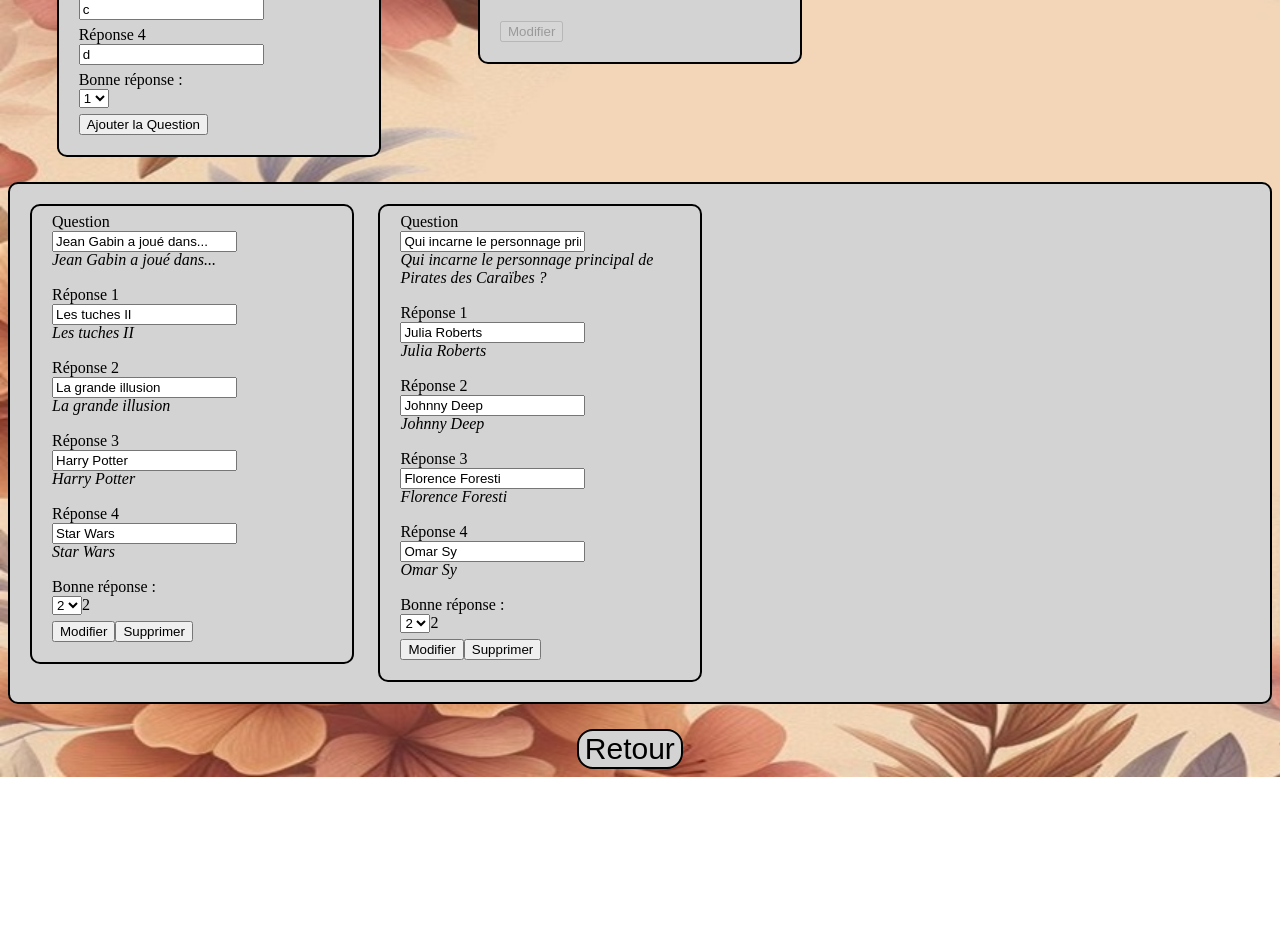
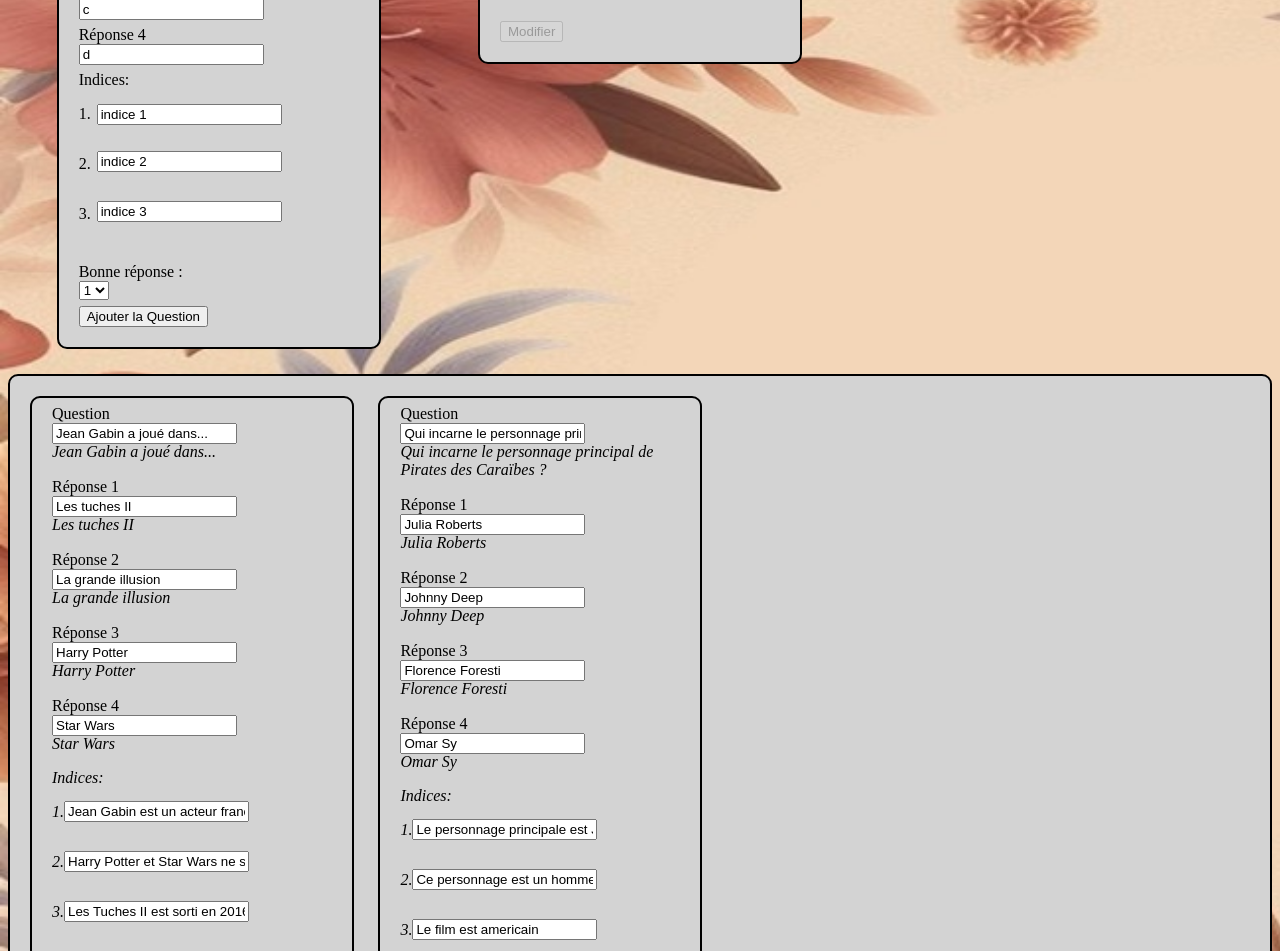
Before and after one commit to 2019-2020-ps6/2023-2024-ps6-dndeveloppers, an Angular app in the folder front-end/: page /home/gestionQuiz/editQuiz/1 in a window 1280 px wide. Shown: the part 360-1311 px from the top of the page. Before the commit the page ends 1137 px from the top, so only its background shows below. Built offline with nearby package versions, Linux system fonts and the light colour scheme.

Commit message:
#57 Ajout des indices

```diff
--- a/front-end/src/app/quiz/quiz/quiz.component.html
+++ b/front-end/src/app/quiz/quiz/quiz.component.html
@@ -12,6 +12,7 @@
         <app-comeBack class="returnButton" [destination]="'quizList'"></app-comeBack>
     </div>
 </section>
+
 
 <div class="popup" *ngIf="tutorielView">
     <p class="gras">Aide ?</p>
--- a/front-end/src/app/quizGestion/addQuestion/addQuestion.component.html
+++ b/front-end/src/app/quizGestion/addQuestion/addQuestion.component.html
@@ -31,6 +31,24 @@
             </label><br/>
         </section>
 
+        <section class="indent">
+            <label> Indices:<br>
+                <div class="DAindice">
+                    <p>1.</p>
+                    <input class="input-custom" type="text" id="i1" [formControlName]="'i1'" required>
+                </div>
+                <div class="DAindice">
+                    <p>2.</p>
+                    <input class="input-custom" type="text" id="i2" [formControlName]="'i2'" required>
+                </div>
+                <div class="DAindice">
+                    <p>3.</p>
+                    <input class="input-custom" type="text" id="i3" [formControlName]="'i3'" required>
+                </div>
+
+            </label><br/>
+        </section>
+
         <section  class="indent">
             <label>Bonne réponse : <br>
                 <select name="theme-field" id="goodAnswer" [formControlName]="'goodAnswer'" required>
--- a/front-end/src/app/quizGestion/addQuestion/addQuestion.component.scss
+++ b/front-end/src/app/quizGestion/addQuestion/addQuestion.component.scss
@@ -14,3 +14,18 @@
 .indent{
     margin-top: 2%;
 }
+
+#i1{
+    margin-top: 2%;
+}
+
+#i1, #i2, #i3{
+    margin-bottom: 2%;
+    margin-left: 2%;
+    height: 3%;
+}
+
+.DAindice{
+    display: flex;
+    align-items: center;
+}
--- a/front-end/src/app/quizGestion/addQuestion/addQuestion.component.ts
+++ b/front-end/src/app/quizGestion/addQuestion/addQuestion.component.ts
@@ -1,7 +1,7 @@
 import { Component, Input, OnInit } from "@angular/core";
 import { FormGroup, FormBuilder } from "@angular/forms";
-import { Answer_Model1, Answer_Model2, Answer_Model3, Answer_Model4, Question_Model } from "src/mocks/quiz-list.mock";
-import { Answer, Question } from "src/models/question.models";
+import { Answer_Model1, Answer_Model2, Answer_Model3, Answer_Model4, Question_Model, Indice_Model1, Indice_Model2, Indice_Model3} from "src/mocks/quiz-list.mock";
+import { Answer, Question, Indice } from "src/models/question.models";
 import { QuizService } from "src/services/quiz.service";
 
 
@@ -21,6 +21,9 @@ export class AddQuestionComponent implements OnInit {
             q2: ['b'],
             q3: ['c'],
             q4: ['d'],
+            i1: ['indice 1'],
+            i2: ['indice 2'],
+            i3: ['indice 3'],
             goodAnswer: [1]
         });
     }
@@ -53,6 +56,17 @@ export class AddQuestionComponent implements OnInit {
         question.answers = [answer1 , answer2 , answer3, answer4];
         question.answers[this.questionForm.value.goodAnswer-1].isCorrect = true;
 
+        let indice1 : Indice = Indice_Model1;
+        indice1.value = this.questionForm.value.i1;
+
+        let indice2 : Indice = Indice_Model2;
+        indice2.value = this.questionForm.value.i2;
+
+        let indice3 : Indice = Indice_Model3;
+        indice3.value = this.questionForm.value.i3;
+
+        question.indice = [indice1, indice2, indice3];
+
         console.log("question : ",question)
         this.quizService.addQuestion(question);
     }
--- a/front-end/src/app/quizGestion/editQuestion/editQuestion.component.html
+++ b/front-end/src/app/quizGestion/editQuestion/editQuestion.component.html
@@ -15,6 +15,26 @@
     <label> Réponse 4 <br>
         <input class="input-custom" type="text" id="q4" [formControlName]="'q4'" required> <br><p class="indent">{{this.answers[3]}}</p>
         </label><br/>
+
+    <section class="indent">
+        <label> Indices:<br>
+            <div class="DAindice">
+                <p>1.</p>
+                <input class="input-custom" type="text" id="i1" [formControlName]="'i1'" required> <br>
+            </div>
+            <div class="DAindice">
+                <p>2.</p>
+                <input class="input-custom" type="text" id="i2" [formControlName]="'i2'" required> <br>
+            </div>
+            <div class="DAindice">
+                <p>3.</p>
+                <input class="input-custom" type="text" id="i3" [formControlName]="'i3'" required> <br>
+            </div>
+
+        </label><br/>
+    </section>
+
+
     <label>Bonne réponse : <br>
             <select name="theme-field" id="goodAnswer" [formControlName]="'goodAnswer'" required>
                 <option [value]="1">1</option>
--- a/front-end/src/app/quizGestion/editQuestion/editQuestion.component.scss
+++ b/front-end/src/app/quizGestion/editQuestion/editQuestion.component.scss
@@ -20,3 +20,8 @@
 .italic{
     font-style: italic;
 }
+
+.DAindice{
+    display: flex;
+    align-items: center;
+}
--- a/front-end/src/mocks/quiz-list.mock.ts
+++ b/front-end/src/mocks/quiz-list.mock.ts
@@ -1,5 +1,5 @@
 import { Quiz } from '../models/quiz.model';
-import { Answer, Question } from '../models/question.models';
+import { Answer, Indice, Question } from '../models/question.models';
 import { STATS_ACTORS, STATS_INIT, STATS_SPORTS } from './statsMocks/stats-quiz.mock';
 
 export const Answer_Model1: Answer = {
@@ -22,10 +22,23 @@ export const Answer_Model4: Answer = {
     isCorrect:false,
 }
 
+export const Indice_Model1: Indice = {
+    value:'',
+}
+
+export const Indice_Model2: Indice = {
+    value:'',
+}
+
+export const Indice_Model3: Indice = {
+    value:'',
+}
+
 export const Question_Model: Question = {
     label:'',
     answers: [],
     questionImage: false,
+    indice: [],
     questionTexte: true
 }
 
@@ -47,6 +60,17 @@ export const QUESTION_ACTOR0: Question = {
         {
             value: 'Star Wars',
             isCorrect: false,
+        }
+    ],
+    indice: [
+        {
+            value: 'Jean Gabin est un acteur francais né en 1904',
+        },
+        {
+            value: 'Harry Potter et Star Wars ne sont pas des films francais',
+        },
+        {
+            value: 'Les Tuches II est sorti en 2016',
         }
     ],
     questionTexte: true,
@@ -71,6 +95,17 @@ export const QUESTION_ACTOR1: Question = {
         {
             value: 'Omar Sy',
             isCorrect: false,
+        }
+    ],
+    indice: [
+        {
+            value: 'Le personnage principale est Jack Sparrow',
+        },
+        {
+            value: 'Ce personnage est un homme',
+        },
+        {
+            value: 'Le film est americain',
         }
     ],
     questionTexte: true,
@@ -106,6 +141,17 @@ export const QUESTION_SPORT0: Question = {
            isCorrect: false,
        }
    ],
+   indice: [
+    {
+        value: 'Messi a gagne la coupe du monde en 2022',
+    },
+    {
+        value: 'Le pays vainqueur est sud Americain',
+    },
+    {
+        value: 'Le maillot gagnant est blanc et bleu',
+    }
+    ],
    questionTexte: true,
    questionImage: false
 };
@@ -130,6 +176,17 @@ export const QUESTION_SPORT1: Question = {
            isCorrect: false,
        }
    ],
+   indice: [
+    {
+        value: 'Messi a gagne la coupe du monde en 2022',
+    },
+    {
+        value: 'Le pays vainqueur est sud Americain',
+    },
+    {
+        value: 'Le maillot gagnant est blanc et bleu',
+    }
+    ],
    questionTexte: true,
    questionImage: false
 };
--- a/front-end/src/models/question.models.ts
+++ b/front-end/src/models/question.models.ts
@@ -1,6 +1,10 @@
 export interface Answer {
     value: string,
     isCorrect: boolean
+}
+
+export interface Indice {
+    value: string,
 }
 
 export interface Question {
@@ -8,7 +12,7 @@ export interface Question {
     answers: Answer[],
     questionTexte: boolean, // stats
     questionImage: boolean, // stats
-    indice?: string[],
+    indice: Indice[],
     dejaPosee?: false, // si la question a déjà été posée
 
     optionImage?: string[], // 1 = lien  -   2 = texte si l'option photo est désactivée
--- a/front-end/src/services/quiz.service.ts
+++ b/front-end/src/services/quiz.service.ts
@@ -30,6 +30,8 @@ export class QuizService {
   private bonneStreak: boolean = false;
   private peuDindice: boolean = false;
 
+  private indice: string[] = [];
+
   private themeList: String[] = []; // liste des thèmes de quiz
   private editedQuiz: Quiz = this.quizzes[0]; // quiz en cours d'édition
 
@@ -54,6 +56,8 @@ export class QuizService {
   public bonScore$: BehaviorSubject<boolean> = new BehaviorSubject(false);
   public bonneStreak$: BehaviorSubject<boolean> = new BehaviorSubject(false);
   public peuDindice$: BehaviorSubject<boolean> = new BehaviorSubject(false);
+
+  public indice$: BehaviorSubject<string[]> = new BehaviorSubject([""]);
 
   public url: string = "";
 
@@ -134,6 +138,7 @@ export class QuizService {
     this.usedHint++;
     this.nbIndiceUtilise++;
     this.nbIndiceUtilise$.next(this.nbIndiceUtilise);
+
   }
 
   responseSelected(quiz: Quiz, responseNumber: number) {
```
Also changed, not shown: front-end/src/app/quizGestion/editQuestion/editQuestion.component.ts (+23 -4 lines).
